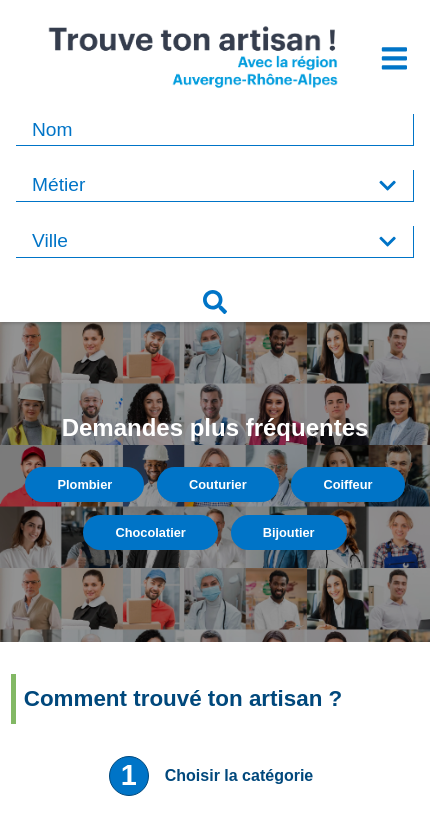
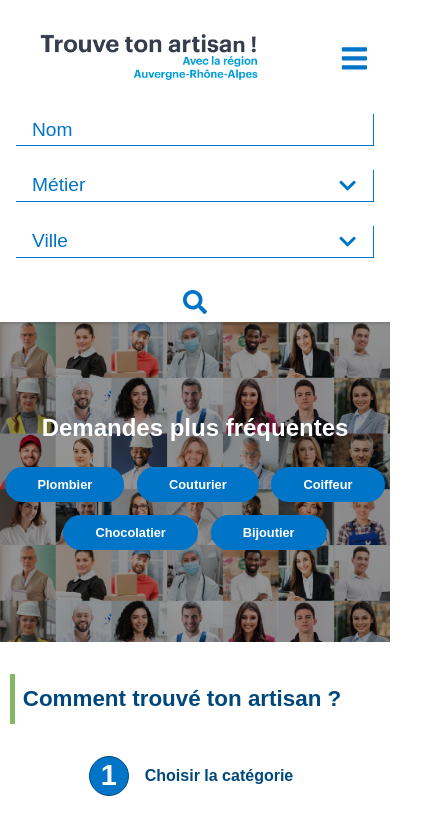
Before and after one commit to masterxamss/trouve_ton_artisan, a React (Vite) app: page / in a window 390 px wide. Shown: the top 826 px of the page, 430 px wide, since content can reach past the window. Built offline with nearby package versions, Linux system fonts and the light colour scheme; a web font is replaced by a local one.

Commit message:
update media query

```diff
--- a/src/scss/_base.scss
+++ b/src/scss/_base.scss
@@ -9,7 +9,7 @@
 }
 
 body {
-    min-width: 430px;
+    min-width: 360px;
 }
 
 .section-title {
--- a/src/scss/components/_header.scss
+++ b/src/scss/components/_header.scss
@@ -57,8 +57,10 @@ header {
   .header-nav__container {
     padding: 0 1rem;
 
-    .logo {
-      height: 150px;
+    .logo-link{
+      .logo {
+        height: 150px;
+      }
     }
 
     .nav-btn {
--- a/src/styles/css/index.css
+++ b/src/styles/css/index.css
@@ -52,7 +52,7 @@ header {
   .header-nav__container {
     padding: 0 1rem;
   }
-  .header-nav__container .logo {
+  .header-nav__container .logo-link .logo {
     height: 150px;
   }
   .header-nav__container .nav-btn {
@@ -101,7 +101,7 @@ header {
 }
 
 body {
-  min-width: 430px;
+  min-width: 360px;
 }
 
 .section-title {
@@ -347,7 +347,7 @@ body {
 }
 
 body {
-  min-width: 430px;
+  min-width: 360px;
 }
 
 .section-title {
@@ -651,7 +651,7 @@ body {
 }
 
 body {
-  min-width: 430px;
+  min-width: 360px;
 }
 
 .section-title {
@@ -964,7 +964,7 @@ footer .container {
 }
 
 body {
-  min-width: 430px;
+  min-width: 360px;
 }
 
 .section-title {
```
